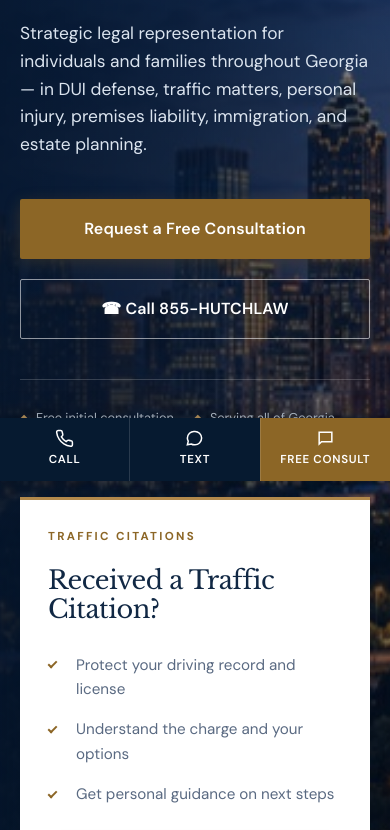
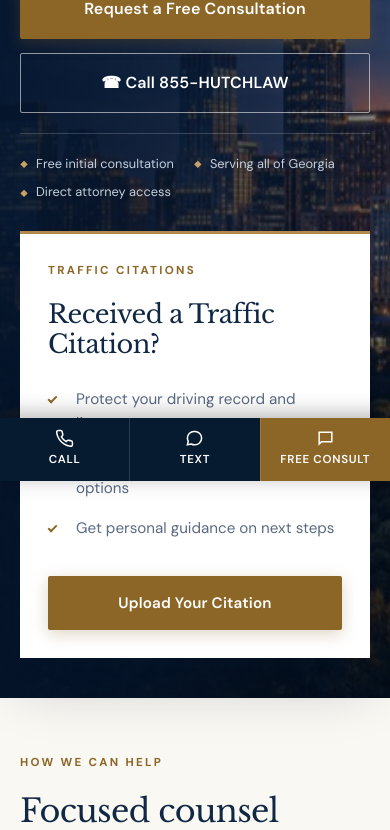
Before and after one commit to tonyfla/jayhutchlaw-com, a plain HTML site: page index.html in a window 390 px wide. Shown: the part 363-1193 px from the top of the page. Drawn offline with Linux system fonts and the light colour scheme.

Commit message:
Redesign the hero: smaller type, problem-led wording
Reworded to speak to why someone is searching rather than describing the
firm: "Facing a legal problem in Georgia?" with a shorter, plainer lede.

Type scale cut about 25%: --fs-display goes from clamp(2.75rem, 5rem) to
clamp(2rem, 3.75rem), so 80px to 60px at desktop and 44px to 32px on a
phone. The hero lede gets its own smaller size; --fs-lede still governs
sub-pages, where a larger intro still reads well.

Tuned for phones, since that is where most of this traffic will land.
Measured at 375x812 before and after:

  headline      44px over 4 lines  ->  32px over 2 lines
  lede          5 lines            ->  3 lines
  CTAs end at   701px              ->  475px
  hero height   1291px             ->  1016px

701px put both calls to action below the fold once browser chrome is
allowed for. They now sit well inside the first screen, with the citation
card just visible beneath to pull the scroll.

Also renames the closing CTA band to "Tell us what happened", since the
hero lede now uses the line it had.

Co-Authored-By: Claude Opus 5 <noreply@anthropic.com>

```diff
--- a/css/styles.css
+++ b/css/styles.css
@@ -34,7 +34,7 @@
   --sans:"DM Sans",-apple-system,BlinkMacSystemFont,"Segoe UI",Arial,sans-serif;
 
   /* Fluid type scale */
-  --fs-display:clamp(2.75rem,1.6rem + 4.6vw,5rem);
+  --fs-display:clamp(2rem,1.2rem + 3.4vw,3.75rem);
   --fs-h1:clamp(2.4rem,1.5rem + 3.6vw,4.1rem);
   --fs-h2:clamp(2rem,1.35rem + 2.6vw,3.3rem);
   --fs-h3:clamp(1.3rem,1.15rem + .6vw,1.6rem);
@@ -232,7 +232,10 @@ p:last-child{margin-bottom:0}
   padding-block:clamp(3rem,7vw,5rem);
 }
 .hero-copy h1{font-size:var(--fs-display);letter-spacing:-.045em}
-.hero-copy .lede{margin:var(--s-4) 0 var(--s-5);color:#dbe4ef;max-width:54ch}
+.hero-copy .lede{
+  margin:var(--s-3) 0 var(--s-4);color:#dbe4ef;max-width:46ch;
+  font-size:clamp(1rem,.95rem + .25vw,1.125rem);
+}
 
 /* Trust strip under the hero CTAs — credibility without inventing claims. */
 .hero-trust{
@@ -541,6 +544,16 @@ footer.site-footer{background:var(--navy-deep);color:#c9d4e0;padding-block:var(-
 @media (max-width:900px){
   :root{--header-h:68px}
   .brand img{height:44px}
+
+  /* Most visitors arrive on a phone, so the hero is tuned to put both CTAs
+     inside the first screen once browser chrome is accounted for. */
+  .hero-layout{padding-block:2.25rem 2.5rem;gap:var(--s-4)}
+  .hero-copy .lede{margin:var(--s-3) 0 var(--s-4)}
+  .hero-trust{
+    margin-top:var(--s-3);padding-top:var(--s-3);
+    gap:.4rem var(--s-3);font-size:.82rem;
+  }
+  .button-row{gap:var(--s-2)}
   .menu-toggle{display:flex}
   .site-nav{
     display:none;position:absolute;top:var(--header-h);left:0;right:0;
--- a/index.html
+++ b/index.html
@@ -157,8 +157,8 @@
     <div class="shell hero-layout">
       <div class="hero-copy">
         <p class="eyebrow eyebrow-light">Atlanta, Georgia</p>
-        <h1>Counsel You Trust.<br>Protection You Deserve.</h1>
-        <p class="lede lede-light">Strategic legal representation for individuals and families throughout Georgia — in DUI defense, traffic matters, personal injury, premises liability, immigration, and estate planning.</p>
+        <h1>Facing a legal problem in Georgia?</h1>
+        <p class="lede lede-light">Let’s talk about where you stand — what you’re facing, what can be done, and what comes next.</p>
         <div class="button-row">
           <a class="button button-gold button-lg" href="#consultation">Request a Free Consultation</a>
           <a class="button button-outline light button-lg" href="tel:+18554882452">☎ Call 855-HUTCHLAW</a>
@@ -401,7 +401,7 @@
   <section class="cta-band">
     <div class="shell">
       <p class="eyebrow eyebrow-light">Your matter deserves personal attention</p>
-      <h2>Let's talk about where you stand.</h2>
+      <h2>Tell us what happened.</h2>
       <div class="button-row">
         <a class="button button-gold button-lg" href="#consultation">Request a Free Consultation</a>
         <a class="button button-ghost button-lg" href="tel:+18554882452">☎ Call 855-488-2452</a>
```
Also changed, not shown: attorney/index.html (+1 -1 lines), practice-areas/dui-defense/index.html (+1 -1 lines), practice-areas/estate-planning/index.html (+1 -1 lines), practice-areas/immigration/index.html (+1 -1 lines), practice-areas/index.html (+1 -1 lines), practice-areas/personal-injury/index.html (+1 -1 lines), practice-areas/premises-liability/index.html (+1 -1 lines), practice-areas/traffic-citations/index.html (+1 -1 lines), resources/after-a-car-accident-in-georgia/index.html (+1 -1 lines), resources/first-48-hours-after-a-georgia-dui-arrest/index.html (+1 -1 lines), resources/index.html (+1 -1 lines), resources/what-a-georgia-traffic-ticket-really-costs/index.html (+1 -1 lines), upload-citation/index.html (+1 -1 lines), 1 other file.
